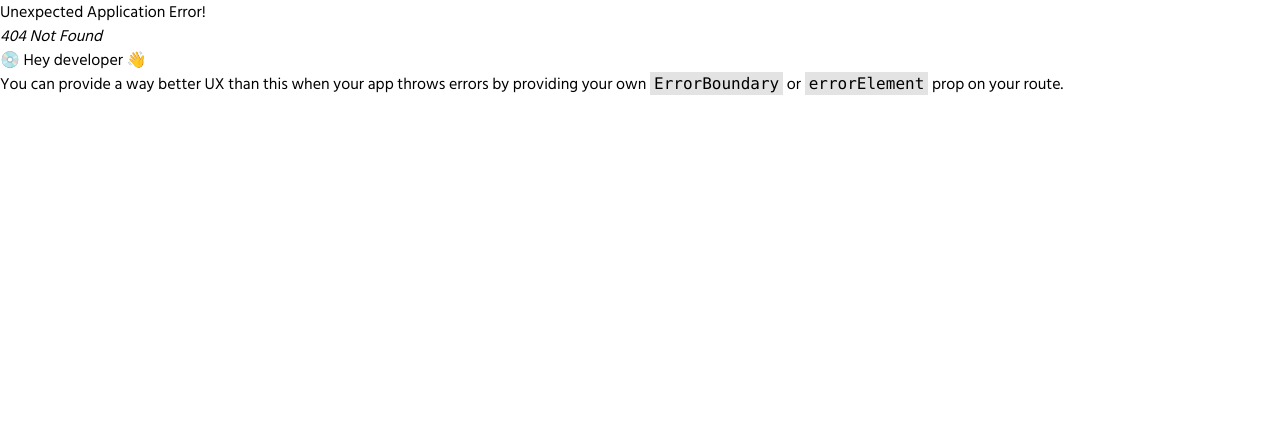
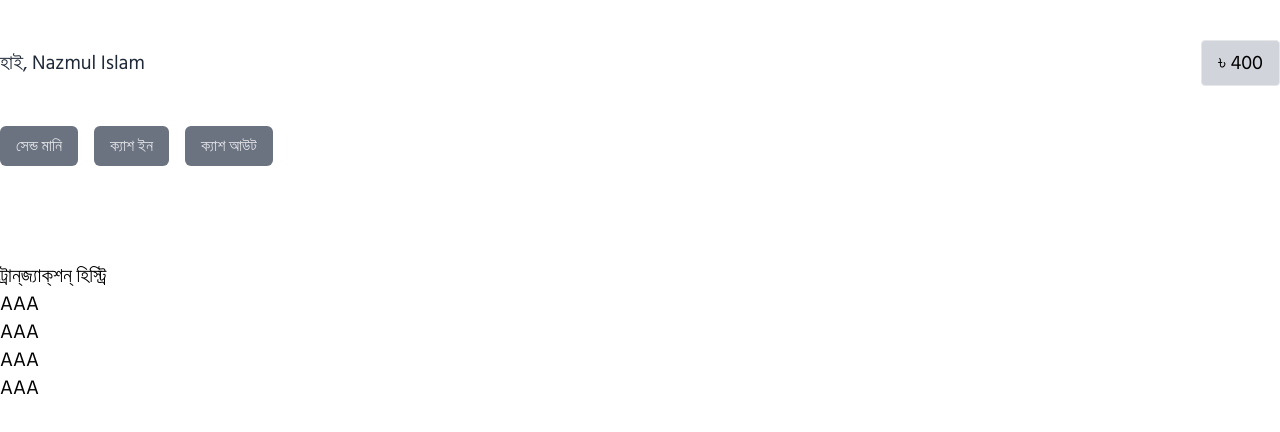
Before and after one commit to ebnazmul/cashbox, a React (Vite) app: page /dashboard in a window 1280 px wide. Before the commit this address had no page. Shown: the top 432 px of the page. Built offline with nearby package versions, Linux system fonts and the light colour scheme.

Commit message:
added some new pages

```diff
--- a/src/Layout/Layout.jsx
+++ b/src/Layout/Layout.jsx
@@ -1,15 +1,14 @@
 import { Outlet } from "react-router-dom";
 
+const Layout = () => {
+  return (
+    <div className="text-xl">
 
-const Layout = () => {
-    return (
-        <div>
-          <div className="min-h-[100vh] bg-blue-300">
-          <Outlet/>
-          </div>
-
-        </div>
-    );
+      <div className="min-h-[100vh] bg-blue-300">
+        <Outlet />
+      </div>
+    </div>
+  );
 };
 
 export default Layout;
--- a/src/Router/Routes.jsx
+++ b/src/Router/Routes.jsx
@@ -2,6 +2,9 @@ import { createBrowserRouter } from "react-router-dom";
 import Layout from "../Layout/Layout";
 import Home from "../componant/Home/Home";
 import Register from "../componant/Register/Register";
+import Dashboard from "../componant/Dashboard/Dashboard";
+import Sendmoney from "../componant/Sendmoney/Sendmoney";
+import DashboardLayout from "../componant/Dashboard/DashboardLayout";
 
 const routes = createBrowserRouter([
   {
@@ -18,6 +21,20 @@ const routes = createBrowserRouter([
       },
     ],
   },
+  {
+    path: "dashboard",
+    element: <DashboardLayout />,
+    children: [
+      {
+        index: true,
+        element: <Dashboard />,
+      },
+      {
+        path: "sendmoney",
+        element: <Sendmoney />,
+      },
+    ],
+  },
 ]);
 
 export default routes;
--- /dev/null
+++ b/src/componant/Dashboard/Dashboard.jsx
@@ -0,0 +1,17 @@
+const Dashboard = () => {
+  return (
+    <div className="py-20 text-xl">
+
+
+      <div className="max-w-screen-2xl mx-auto">
+        <p>ট্রান্‌জ্যাক্‌শন্ হিস্ট্রি</p>
+        <p>AAA</p>
+        <p>AAA</p>
+        <p>AAA</p>
+        <p>AAA</p>
+      </div>
+    </div>
+  );
+};
+
+export default Dashboard;
--- /dev/null
+++ b/src/componant/Dashboard/DashboardLayout.jsx
@@ -0,0 +1,24 @@
+import { Outlet, useNavigate } from "react-router-dom";
+
+const DashboardLayout = () => {
+  const navigate = useNavigate();
+
+  return (
+    <div>
+      <div className="max-w-screen-2xl mx-auto flex justify-between items-center my-10 text-xl">
+        <p className="text-gray-800">হাই, Nazmul Islam</p>
+        <button className="border px-4 py-2 rounded bg-gray-300">৳ 400</button>
+      </div>
+      <div className="max-w-screen-2xl mx-auto mb-4 *:py-2 *:px-4 *:bg-gray-500 flex flex-wrap gap-4 text-gray-200 *:rounded-md">
+        <button onClick={() => navigate("/dashboard/sendmoney")}>
+          সেন্ড মানি
+        </button>
+        <button>ক্যাশ ইন</button>
+        <button>ক্যাশ আউট</button>
+      </div>
+      <Outlet />
+    </div>
+  );
+};
+
+export default DashboardLayout;
--- a/src/componant/Register/Register.jsx
+++ b/src/componant/Register/Register.jsx
@@ -3,20 +3,20 @@ import { useSearchParams } from "react-router-dom";
 
 const Register = () => {
   const [registerAs, setRegisterAs] = useState("user");
-  const [searchParams] = useSearchParams();
+  const [searchParams, setSearchParams] = useSearchParams();
 
-  useEffect(()=>{
-    if(searchParams.get("agent")){
-        setRegisterAs("agent")
+  useEffect(() => {
+    if (searchParams.get("agent")) {
+      setRegisterAs("agent");
+    } else {
+      setRegisterAs("user");
     }
-    else{
-        setRegisterAs("user")
-    }
-  },[searchParams])
+  }, [searchParams]);
 
   const handleSubmit = (e) => {
-    e.preventDefault()
-}
+    e.preventDefault();
+  };
+
 
 
   return (
@@ -24,7 +24,10 @@ const Register = () => {
       <p className="text-2xl mb-4">রেজিস্টার</p>
       <div className="*:px-2 *:py-2 text-xl font-bold *:rounded">
         <button
-          onClick={() => setRegisterAs("user")}
+          onClick={() => {
+            setRegisterAs("user");
+            setSearchParams("");
+          }}
           className={`mr-2 ${
             registerAs === "user" ? "bg-blue-100" : "bg-gray-300"
           }`}>
@@ -53,7 +56,7 @@ const Register = () => {
           <p>ইমেইল:</p>
           <input
             className="outline-none rounded-md px-2 py-1"
-            type="text"
+            type="email"
             name=""
             id=""
             placeholder=""
@@ -79,7 +82,7 @@ const Register = () => {
             placeholder=""
           />
         </div>
-        <button className="w-full py-2 bg-blue-500 rounded text-gray-200 mt-2">
+        <button className="w-full py-2 bg-blue-500 rounded text-gray-200 mt-2 hover:bg-blue-400 duration-300">
           রেজিস্টার
         </button>
       </form>
--- /dev/null
+++ b/src/componant/Sendmoney/Sendmoney.jsx
@@ -0,0 +1,12 @@
+
+
+const Sendmoney = () => {
+    return (
+        <div className="max-w-screen-2xl mx-auto mt-10">
+
+
+        </div>
+    );
+};
+
+export default Sendmoney;
```
